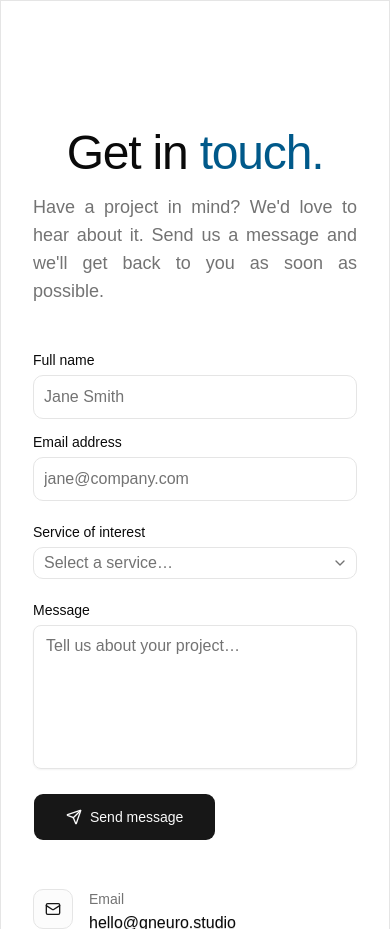
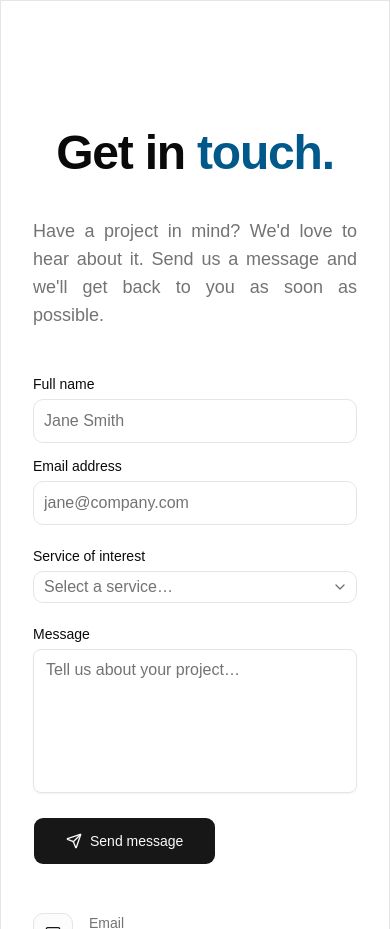
Before and after one commit to ChelakaGNeuro/company-landing-page-rework, a Next.js app: page / in a window 390 px wide. Shown: the part 5700-6629 px from the top of the page. Built offline with nearby package versions, Linux system fonts and the light colour scheme.

Commit message:
feat(contact-us): enhance heading and subheading styles for improved readability

```diff
--- a/components/contact-us/contact-us.tsx
+++ b/components/contact-us/contact-us.tsx
@@ -37,13 +37,13 @@ export default function ContactUs() {
             transition={transition}
             viewport={{ once: true, amount: 0.3 }}
           >
-            <h2 className="text-4xl text-foreground lg:text-start lg:text-6xl md:text-6xl sm:text-6xl xs:text-5xl xs:text-center sm:text-center font-display tracking-tight">
+            <h2 className="text-4xl font-bold text-foreground lg:text-start lg:text-6xl md:text-6xl sm:text-6xl xs:text-5xl xs:text-center sm:text-center font-display tracking-tight">
               {SECTION.heading.base}
               <span className="text-sky-800 dark:text-cyan-400">
                 {SECTION.heading.accent}
               </span>
             </h2>
-            <p className="mt-4 text-lg text-muted-foreground text-justify max-w-xl">
+            <p className="mt-4 text-lg lg:mt-4 xs:mt-10 text-muted-foreground text-justify max-w-xl">
               {SECTION.subheading}
             </p>
           </motion.div>
```
